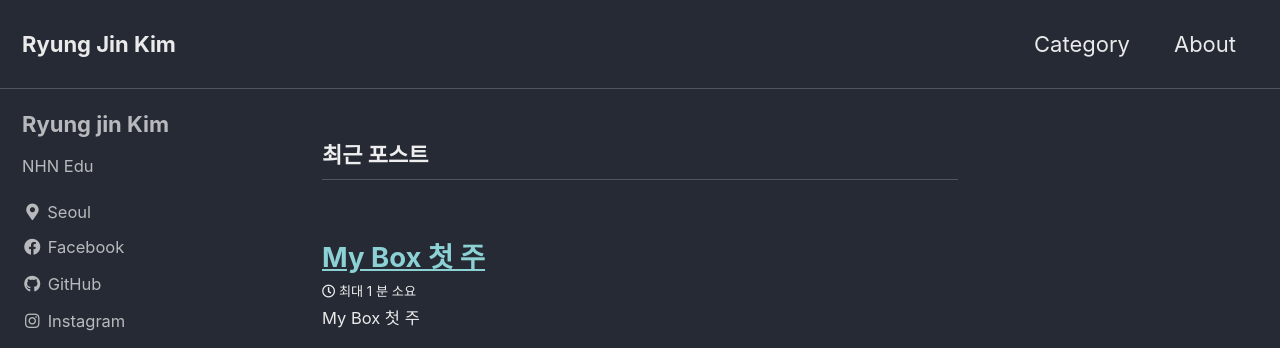
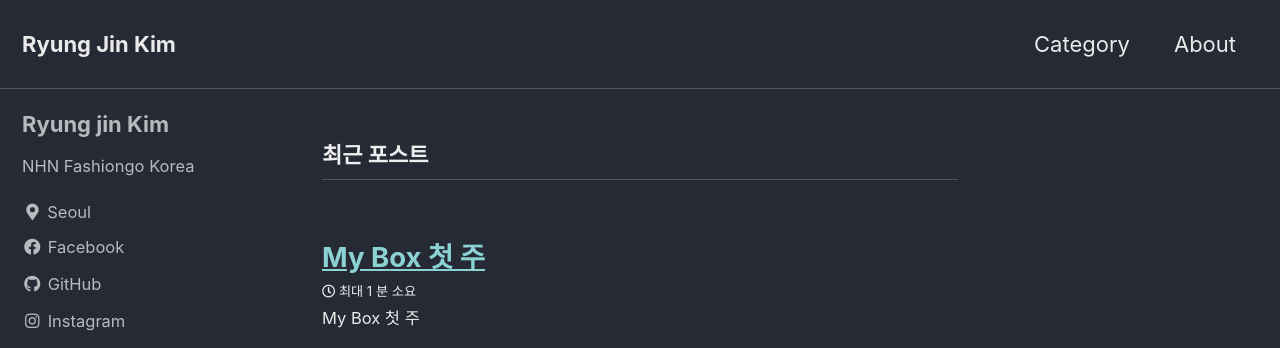
Before and after one commit to RATIONAL331/rational331.github.io, a Jekyll site: the page built from index.html, in a window 1280 px wide. Shown: the top 348 px of the page. Built offline with Jekyll 4.4.1, drawn with Linux system fonts in a browser that asks for light colours; cached includes are drawn as plain includes; the list of posts is cut into pages by our own code.

Commit message:
패션고 코리아 법인 변경

```diff
--- a/_config.yml
+++ b/_config.yml
@@ -22,7 +22,7 @@ title: "Ryung Jin Kim"
 title_separator: "-"
 subtitle: # site tagline that appears below site title in masthead
 name: "Ryung Jin Kim"
-description: "NHN Edu"
+description: "NHN Fashiongo Korea"
 url: "https://rational331.github.io"
 baseurl: # the subpath of your site, e.g. "/blog"
 repository               : "RATIONAL331/rational331.github.io"
@@ -96,7 +96,7 @@ analytics:
 author:
   name             : "Ryung jin Kim"
   avatar           : # path of avatar image, e.g. "/assets/images/bio-photo.jpg"
-  bio: "NHN Edu"
+  bio: "NHN Fashiongo Korea"
   location         : "Seoul"
   email		   : "ryungjin.kim@nhn.com"
   links:
```
Also changed, not shown: _pages/about.md (+1 -1 lines).
